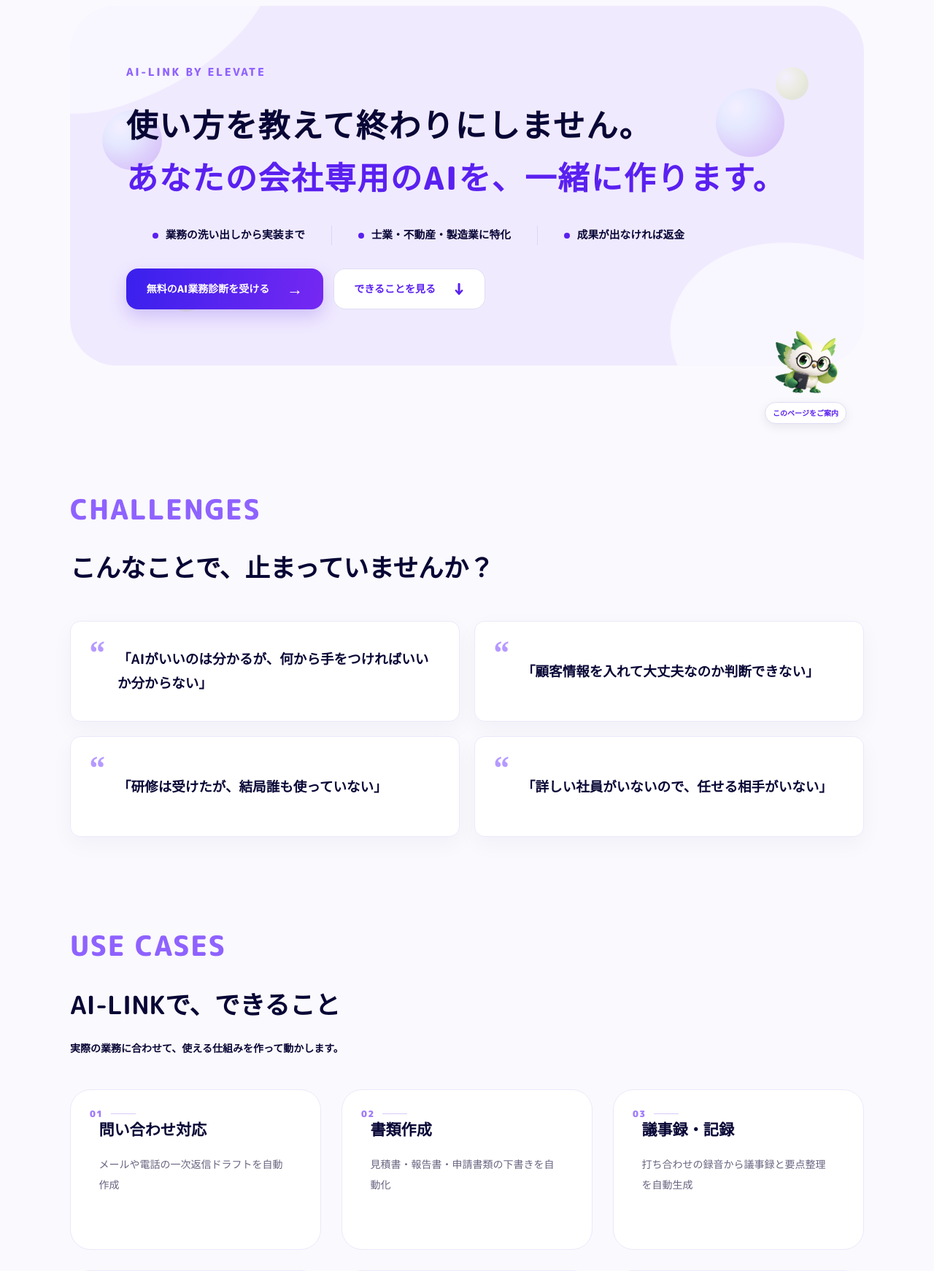
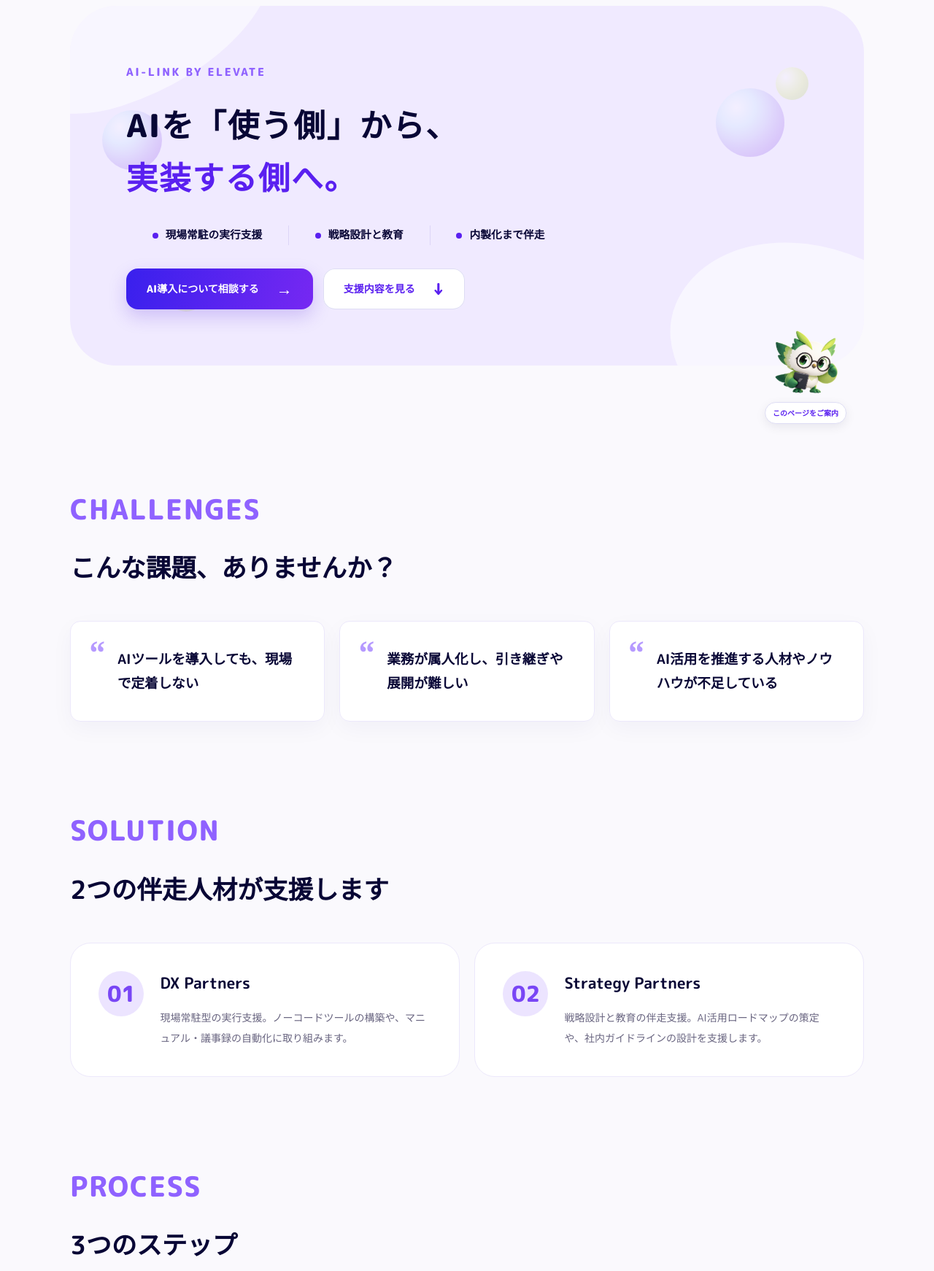
Before and after one commit to akinai-user/ELEVATE-variant-b, a PHP site: page /service/ai/index.html in a window 1280 px wide. Shown: the part 180-1922 px from the top of the page at 73% size. Run offline with PHP 8.4, Linux system fonts and the light colour scheme.

Commit message:
fix: フォームを現行仕様に合わせ、AI-LINKの記載を修正

```diff
--- a/advance-payment/index.html
+++ b/advance-payment/index.html
@@ -93,7 +93,7 @@
         <div class="advance-form-card" data-reveal>
           <p class="advance-form__intro">給料の前払いをご希望の方は、専用フォームより必要事項をご入力のうえ、申請手続きを行ってください。申請内容を確認後、順次対応させていただきます。</p>
 
-          <form class="advance-form" action="https://elevate-works.jp/advance-payment/" method="post" enctype="multipart/form-data">
+          <form class="advance-form" action="./" method="post" enctype="multipart/form-data">
             <div class="advance-form__row">
               <label class="advance-form__label" for="advance-name">氏名 <span class="required-label">必須</span></label>
               <div class="advance-form__control">
--- a/contact/index.html
+++ b/contact/index.html
@@ -84,7 +84,7 @@
       </div>
     </div>
     <div class="renewal-content">
-      <form id="contact-form" class="renewal-form" action="https://elevate-works.jp/contact/" method="post">
+      <form id="contact-form" class="renewal-form" action="./" method="post">
         <div class="renewal-form__row"><label for="contact-name"><span>ご担当者名</span><span class="renewal-required">必須</span></label>
           <div><input class="form__input form__input--min" type="text" name="name" placeholder="例）山田太郎" value="" id="contact-name" required data-label="ご担当者名" autocomplete="name">
           </div>
--- a/service/ai/css/style.css
+++ b/service/ai/css/style.css
@@ -58,7 +58,12 @@
   margin: 0;
 }
 
-.ai-challenges,
+.ai-challenges {
+  display: grid;
+  grid-template-columns: repeat(auto-fit, minmax(220px, 1fr));
+  gap: 20px;
+}
+
 .ai-reasons {
   display: grid;
   grid-template-columns: repeat(2, minmax(0, 1fr));
@@ -93,66 +98,6 @@
   line-height: 1;
 }
 
-.ai-use-case {
-  position: relative;
-  min-height: 220px;
-  padding-top: 60px;
-  text-align: left;
-}
-
-.ai-use-case__icon {
-  position: absolute;
-  top: 22px;
-  left: 26px;
-  color: #a17bfa;
-  font-size: 12px;
-  font-weight: 900;
-  letter-spacing: .12em;
-}
-
-.ai-use-case__icon::after {
-  content: "";
-  display: inline-block;
-  width: 34px;
-  height: 1px;
-  margin: 0 0 4px 10px;
-  background: #d8cafb;
-}
-
-.ai-use-case h3,
-.ai-use-case p {
-  text-align: left;
-}
-
-.ai-subheading {
-  margin: 64px 0 28px;
-  text-align: center;
-}
-
-.ai-subheading h3 {
-  margin: 0;
-  font-size: clamp(23px, 2.5vw, 34px);
-}
-
-.ai-industry {
-  min-height: 245px;
-  text-align: left;
-  background: linear-gradient(145deg, rgb(255 255 255 / 98%), rgb(246 242 255 / 96%));
-}
-
-.ai-industry h3,
-.ai-industry p {
-  text-align: left;
-}
-
-.ai-industry__label {
-  margin-bottom: 8px !important;
-  color: var(--violet) !important;
-  font-size: 9px !important;
-  font-weight: 900;
-  letter-spacing: .12em;
-}
-
 .ai-reason {
   display: grid;
   grid-template-columns: 62px minmax(0, 1fr);
--- a/service/ai/index.html
+++ b/service/ai/index.html
@@ -14,13 +14,13 @@
     }
   </script>
   <title>AI導入サービス AI-LINK | ELEVATE</title>
-  <meta name="description" content="業務の洗い出しから実装まで伴走し、会社専用のAIを一緒に構築するELEVATEのAI導入サービス AI-LINKです。">
+  <meta name="description" content="現場常駐の実行支援と戦略設計・教育を通じて、AI活用と内製化を支援するELEVATEのAI-LINKです。">
   <link rel="icon" href="../../favicon.ico" sizes="any" />
   <meta property="og:title" content="AI導入サービス AI-LINK | ELEVATE" />
   <meta property="og:type" content="website" />
   <meta property="og:url" content="https://elevate-works.jp/service/ai/" />
   <meta property="og:site_name" content="株式会社ELEVATE" />
-  <meta property="og:description" content="業務の洗い出しから実装まで伴走し、会社専用のAIを一緒に構築するELEVATEのAI導入サービス AI-LINKです。" />
+  <meta property="og:description" content="現場常駐の実行支援と戦略設計・教育を通じて、AI活用と内製化を支援するELEVATEのAI-LINKです。" />
   <meta property="og:image" content="https://elevate-works.jp/images/common/ogp.png" />
   <meta name="twitter:card" content="summary" />
   <script src="../../commn/js/common.js" defer></script>
@@ -70,22 +70,22 @@
       <div class="renewal-hero__inner">
         <div class="renewal-hero__copy" data-reveal>
           <p class="renewal-eyebrow">AI-LINK by ELEVATE</p>
-          <h1 id="page-title">使い方を教えて終わりにしません。<br><span>あなたの会社専用のAIを、一緒に作ります。</span></h1>
+          <h1 id="page-title">AIを「使う側」から、<br><span>実装する側へ。</span></h1>
           <ul class="ai-hero__points" aria-label="AI-LINKの特徴">
-            <li>業務の洗い出しから実装まで</li>
-            <li>士業・不動産・製造業に特化</li>
-            <li>成果が出なければ返金</li>
+            <li>現場常駐の実行支援</li>
+            <li>戦略設計と教育</li>
+            <li>内製化まで伴走</li>
           </ul>
           <div class="ai-hero__actions">
-            <a class="renewal-button hover-fade" href="../../contact/index.html">無料のAI業務診断を受ける<span aria-hidden="true">→</span></a>
-            <a class="renewal-button hover-fade" href="#use-cases">できることを見る<span aria-hidden="true">↓</span></a>
+            <a class="renewal-button hover-fade" href="../../contact/index.html">AI導入について相談する<span aria-hidden="true">→</span></a>
+            <a class="renewal-button hover-fade" href="#support">支援内容を見る<span aria-hidden="true">↓</span></a>
           </div>
         </div>
       </div>
 
     </section>
       <div class="page-guide">
-        <div class="elevate-mascot page-guide__mascot" aria-hidden="true" data-mascot-guide="AI導入サービス「AI-LINK」のご案内です。業務の洗い出しから実装までの支援や、活用例を紹介しているよ。"><img src="../../images/common/mascots/miru.png" alt="" width="1254" height="1254" decoding="async"></div>
+        <div class="elevate-mascot page-guide__mascot" aria-hidden="true" data-mascot-guide="AI導入サービス「AI-LINK」のご案内です。現場での実行支援や、戦略設計・教育の内容を紹介しているよ。"><img src="../../images/common/mascots/miru.png" alt="" width="1254" height="1254" decoding="async"></div>
       </div>
     </div>
 
@@ -93,87 +93,46 @@
       <section class="renewal-section" aria-labelledby="challenges-title">
         <div class="renewal-heading" data-reveal>
           <p class="renewal-eyebrow">CHALLENGES</p>
-          <h2 id="challenges-title">こんなことで、止まっていませんか？</h2>
+          <h2 id="challenges-title">こんな課題、ありませんか？</h2>
         </div>
         <div class="ai-challenges">
-          <blockquote class="ai-quote" data-reveal>「AIがいいのは分かるが、何から手をつければいいか分からない」</blockquote>
-          <blockquote class="ai-quote" data-reveal>「顧客情報を入れて大丈夫なのか判断できない」</blockquote>
-          <blockquote class="ai-quote" data-reveal>「研修は受けたが、結局誰も使っていない」</blockquote>
-          <blockquote class="ai-quote" data-reveal>「詳しい社員がいないので、任せる相手がいない」</blockquote>
+          <blockquote class="ai-quote" data-reveal>AIツールを導入しても、現場で定着しない</blockquote>
+          <blockquote class="ai-quote" data-reveal>業務が属人化し、引き継ぎや展開が難しい</blockquote>
+          <blockquote class="ai-quote" data-reveal>AI活用を推進する人材やノウハウが不足している</blockquote>
         </div>
       </section>
 
-      <section class="renewal-section" id="use-cases" aria-labelledby="use-cases-title">
+      <section class="renewal-section" id="support" aria-labelledby="support-title">
         <div class="renewal-heading" data-reveal>
-          <p class="renewal-eyebrow">USE CASES</p>
-          <h2 id="use-cases-title">AI-LINKで、できること</h2>
-          <p>実際の業務に合わせて、使える仕組みを作って動かします。</p>
-        </div>
-        <div class="renewal-grid ai-use-cases">
-          <article class="renewal-feature ai-use-case" data-reveal><span class="ai-use-case__icon" aria-hidden="true">01</span><h3>問い合わせ対応</h3><p>メールや電話の一次返信ドラフトを自動作成</p></article>
-          <article class="renewal-feature ai-use-case" data-reveal><span class="ai-use-case__icon" aria-hidden="true">02</span><h3>書類作成</h3><p>見積書・報告書・申請書類の下書きを自動化</p></article>
-          <article class="renewal-feature ai-use-case" data-reveal><span class="ai-use-case__icon" aria-hidden="true">03</span><h3>議事録・記録</h3><p>打ち合わせの録音から議事録と要点整理を自動生成</p></article>
-          <article class="renewal-feature ai-use-case" data-reveal><span class="ai-use-case__icon" aria-hidden="true">04</span><h3>情報整理・検索</h3><p>社内資料や過去案件から必要な情報を即座に引き出す</p></article>
-          <article class="renewal-feature ai-use-case" data-reveal><span class="ai-use-case__icon" aria-hidden="true">05</span><h3>文章作成</h3><p>提案資料、広告文、SNS投稿、メルマガのドラフト</p></article>
-          <article class="renewal-feature ai-use-case" data-reveal><span class="ai-use-case__icon" aria-hidden="true">06</span><h3>マニュアル化</h3><p>ベテランの手順を言語化し、誰でも使える形に</p></article>
-        </div>
-
-        <div class="ai-subheading" data-reveal>
-          <p class="renewal-eyebrow">BY INDUSTRY</p>
-          <h3>業種に合わせたAI活用</h3>
-        </div>
-        <div class="renewal-grid ai-industries">
-          <article class="renewal-feature ai-industry" data-reveal><p class="ai-industry__label">PROFESSIONAL SERVICES</p><h3>士業</h3><p>面談記録の自動作成、顧問先からの質問への一次回答、法改正情報の整理</p></article>
-          <article class="renewal-feature ai-industry" data-reveal><p class="ai-industry__label">REAL ESTATE / BUILDER</p><h3>不動産・工務店</h3><p>物件広告文の生成、現場写真からの日報作成、見積の下書き</p></article>
-          <article class="renewal-feature ai-industry" data-reveal><p class="ai-industry__label">MANUFACTURING</p><h3>製造業</h3><p>引き合いから見積までの下処理、検査報告書の作成、多言語マニュアル</p></article>
-        </div>
-      </section>
-
-      <section class="renewal-section" aria-labelledby="reasons-title">
-        <div class="renewal-heading" data-reveal>
-          <p class="renewal-eyebrow">WHY AI-LINK</p>
-          <h2 id="reasons-title">AI-LINKが選ばれる理由</h2>
+          <p class="renewal-eyebrow">SOLUTION</p>
+          <h2 id="support-title">2つの伴走人材が支援します</h2>
         </div>
         <div class="ai-reasons">
-          <article class="renewal-feature ai-reason" data-reveal><span class="renewal-number">01</span><div><h3>教えるだけでなく、作ります</h3><p>使い方の指導で終わらず、実際に動く仕組みを構築して納品します。</p></div></article>
-          <article class="renewal-feature ai-reason" data-reveal><span class="renewal-number">02</span><div><h3>成果が出なければ返金します</h3><p>削減できる業務時間を最初に数値で設定し、達成できなければ返金いたします。</p></div></article>
-          <article class="renewal-feature ai-reason" data-reveal><span class="renewal-number">03</span><div><h3>AIを使わないほうがよい業務は、そう伝えます</h3><p>目的は業務改善であり、AIは手段の一つです。既存ツールの見直しで済む場合はそう提案します。</p></div></article>
-          <article class="renewal-feature ai-reason" data-reveal><span class="renewal-number">04</span><div><h3>情報の取り扱いルールから整備します</h3><p>何を入力してよく、何がいけないのか。社内ルールの策定から始めるので、安心して全社に広げられます。</p></div></article>
+          <article class="renewal-feature ai-reason" data-reveal><span class="renewal-number">01</span><div><h3>DX Partners</h3><p>現場常駐型の実行支援。ノーコードツールの構築や、マニュアル・議事録の自動化に取り組みます。</p></div></article>
+          <article class="renewal-feature ai-reason" data-reveal><span class="renewal-number">02</span><div><h3>Strategy Partners</h3><p>戦略設計と教育の伴走支援。AI活用ロードマップの策定や、社内ガイドラインの設計を支援します。</p></div></article>
         </div>
       </section>
 
       <section class="renewal-section" aria-labelledby="process-title">
         <div class="renewal-heading" data-reveal>
           <p class="renewal-eyebrow">PROCESS</p>
-          <h2 id="process-title">支援の流れ</h2>
+          <h2 id="process-title">3つのステップ</h2>
         </div>
         <ol class="ai-process">
-          <li class="ai-process__item" data-reveal><span>01</span><h3>無料相談</h3></li>
-          <li class="ai-process__item" data-reveal><span>02</span><h3>業務の洗い出し<small>初月</small></h3></li>
-          <li class="ai-process__item" data-reveal><span>03</span><h3>構築と実装</h3></li>
-          <li class="ai-process__item" data-reveal><span>04</span><h3>社内で回せる状態へ</h3></li>
+          <li class="ai-process__item" data-reveal><span>01</span><h3>現場を「観る」<small>課題発見</small></h3></li>
+          <li class="ai-process__item" data-reveal><span>02</span><h3>ツールを「創る」<small>ノーコード開発</small></h3></li>
+          <li class="ai-process__item" data-reveal><span>03</span><h3>文化を「育てる」<small>内製化支援</small></h3></li>
         </ol>
-        <p class="ai-process__goal" data-reveal>6ヶ月後、私たちがいなくても社内で回せる状態を目指します。</p>
-      </section>
-
-      <section class="renewal-section" aria-labelledby="pricing-title">
-        <div class="renewal-heading" data-reveal>
-          <p class="renewal-eyebrow">PRICING</p>
-          <h2 id="pricing-title">料金</h2>
-        </div>
-        <div class="ai-pricing" data-reveal>
-          <div><p class="ai-pricing__term">6ヶ月からの伴走型</p><h3>月額制</h3></div>
-          <p>対象業務や構築する仕組みに合わせて、支援内容と料金をご提案します。まずは無料のAI業務診断で、AIが効果を発揮する業務を明確にします。</p>
-        </div>
+        <p class="ai-process__goal" data-reveal>現場での実行と戦略設計を通じて、AI活用の内製化を支援します。</p>
       </section>
 
       <section class="renewal-section ai-contact" aria-labelledby="contact-title" data-reveal>
         <div>
-          <p class="renewal-eyebrow">FREE AI BUSINESS DIAGNOSIS</p>
-          <h2 id="contact-title">まずは話を聞くだけでも構いません。</h2>
-          <p>御社の業務のどこにAIが効くか、無料でお伝えします。</p>
+          <p class="renewal-eyebrow">CONTACT</p>
+          <h2 id="contact-title">AI活用についてご相談ください。</h2>
+          <p>変えたい業務や現在の課題をお聞かせください。</p>
         </div>
-        <a class="renewal-button renewal-button--light hover-fade" href="../../contact/index.html">無料のAI業務診断を受ける<span aria-hidden="true">→</span></a>
+        <a class="renewal-button renewal-button--light hover-fade" href="../../contact/index.html">お問い合わせはこちら<span aria-hidden="true">→</span></a>
       </section>
     </div>
   </main>
--- a/transportation-expenses/index.html
+++ b/transportation-expenses/index.html
@@ -92,7 +92,7 @@
         <h2 class="visually-hidden" id="form-title">交通費申請内容の入力</h2>
         <div class="advance-form-card" data-reveal>
           <p class="advance-form__intro">交通費の申請をご希望の方は、専用フォームより必要事項をご入力のうえ、申請手続きを行ってください。申請内容を確認後、順次対応させていただきます。</p>
-          <form class="advance-form" id="transportation-form" action="https://elevate-works.jp/transportation-expenses/" method="post">
+          <form class="advance-form" id="transportation-form" action="./" method="post">
             <div class="advance-form__row">
               <label class="advance-form__label" for="transportation-name">氏名 <span class="required-label">必須</span></label>
               <div class="advance-form__control">
--- a/web-registered/index.html
+++ b/web-registered/index.html
@@ -98,7 +98,7 @@
       <section class="advance-form-section" aria-labelledby="form-title">
         <h2 class="visually-hidden" id="form-title">Web登録内容の入力</h2>
         <div class="advance-form-card registration-card">
-          <form class="advance-form" id="registration-form" action="https://elevate-works.jp/web-registered/" method="post" enctype="multipart/form-data">
+          <form class="advance-form" id="registration-form" action="./" method="post" enctype="multipart/form-data">
             <div class="advance-form__row">
               <label class="advance-form__label" for="registration-job_number"><span>お仕事No.</span> </label>
               <div class="advance-form__control"><input id="registration-job_number" name="job_no" placeholder="お仕事情報に掲載のお仕事No.をご入力ください" type="text"></div>
```
Also changed, not shown: other parts of service/ai/css/style.css (+2 -59 lines), README.md.
